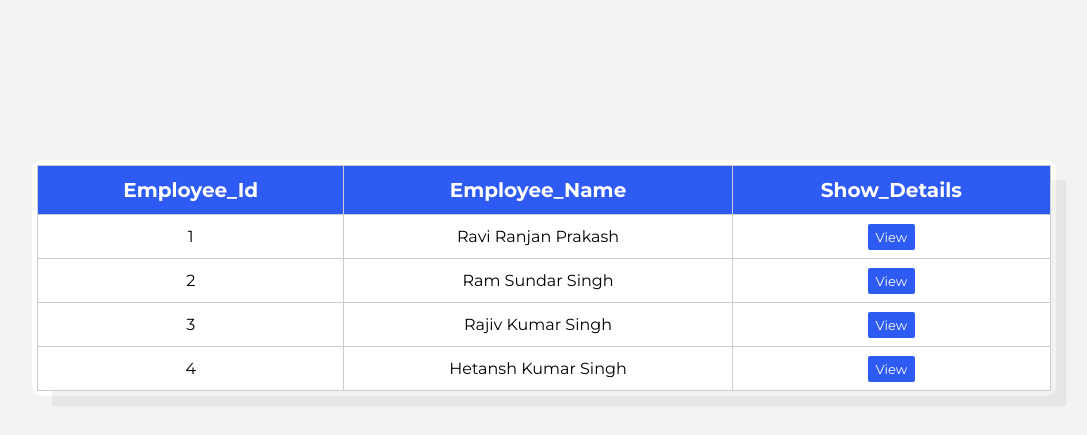
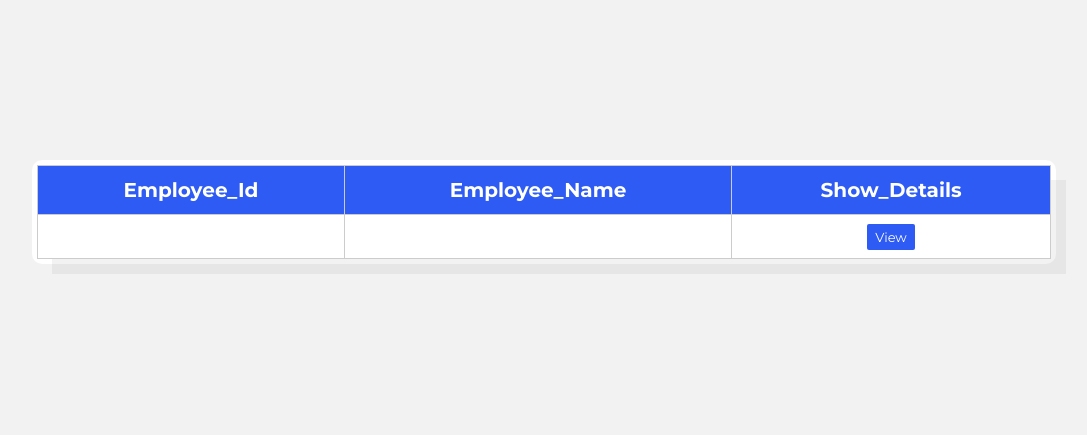
Before and after one commit to QvantelTrainee/Employee-Management, a Django app: template EmployeeManager/templates/View_Employee.html in a window 1280 px wide. Shown: the part 70-505 px from the top of the page, without its empty margins (96-1183 px from the left). Run offline with Django 4.2, Linux system fonts and the light colour scheme; the template is opened without the code that fills it, so the values that code supplies are empty.

Commit message:
Corrections in static files

```diff
--- a/EmployeeManagement/settings.py
+++ b/EmployeeManagement/settings.py
@@ -116,6 +116,8 @@ USE_TZ = True
 # Static files (CSS, JavaScript, Images)
 # https://docs.djangoproject.com/en/4.1/howto/static-files/
 
+STATIC_URL = 'static/'
+STATIC_FILES = BASE_DIR / 'static'
 
 
 # Default primary key field type
--- a/EmployeeManagement/urls.py
+++ b/EmployeeManagement/urls.py
@@ -14,8 +14,9 @@ Including another URLconf
     2. Add a URL to urlpatterns:  path('blog/', include('blog.urls'))
 """
 from django.contrib import admin
-from django.urls import path
+from django.urls import path, include
 
 urlpatterns = [
     path('admin/', admin.site.urls),
+    path('', include('EmployeeManager.urls'))
 ]
--- a/EmployeeManager/static/Home.css
+++ b/EmployeeManager/static/css/Home.css
@@ -6,6 +6,11 @@
   box-sizing: border-box;
   font-family: 'Montserrat', sans-serif;
 }
+
+.logo a{
+  text-decoration: none;
+}
+
 body{
   background: #f2f2f2;
 }
--- a/EmployeeManager/templates/View_Employee.html
+++ b/EmployeeManager/templates/View_Employee.html
@@ -1,3 +1,4 @@
+{% load static %}
 <!DOCTYPE html>
 <html lang="en">
 <head>
@@ -5,8 +6,8 @@
   <meta http-equiv="X-UA-Compatible" content="IE=edge">
   <meta name="viewport" content="width=device-width, initial-scale=1.0">
   <title>View_Employee | qvantel</title>
-  <link rel="stylesheet" href="View_Employee.css">
-  <link rel="stylesheet" href="Home.css">
+  <link rel="stylesheet" href="{% static 'css/View_Employee.css' %}">
+  <link rel="stylesheet" href="{% static 'css/Home.css' %}">
 </head>
 
 
@@ -19,9 +20,9 @@
            qvantel
         </div>
         <div class="nav-items">
-           <li><a href="#">Home</a></li>
+           <li><a href=" ">Home</a></li>
            <li><a href="#">Add Employee</a></li>
-           <li><a href="#">View Employee Details</a></li>
+           <li><a href="view">View Employee Details</a></li>
         </div>
         <div class="search-icon">
            <span class="fas fa-search"></span>
@@ -47,28 +48,12 @@
 
       <tbody>
         <tr>
-          <td>1</td>
-          <td>Ravi Ranjan Prakash</td>
+          <td></td>
+          <td></td>
           <td><a href="#" class="btn">View</a></td>
         </tr>
 
-        <tr>
-          <td>2</td>
-          <td>Ram Sundar Singh</td>
-          <td><a href="#" class="btn">View</a></td>
-        </tr>
 
-        <tr>
-          <td>3</td>
-          <td>Rajiv Kumar Singh</td>
-          <td><a href="#" class="btn">View</a></td>
-        </tr>
-
-        <tr>
-          <td>4</td>
-          <td>Hetansh Kumar Singh</td>
-          <td><a href="#" class="btn">View</a></td>
-        </tr>
 
 
 
--- /dev/null
+++ b/EmployeeManager/urls.py
@@ -0,0 +1,7 @@
+from django.urls import path, include
+from . import views
+
+urlpatterns = [
+    path('',views.index, name='index'),
+    path('view/',views.view, name='view'),
+]
--- a/EmployeeManager/views.py
+++ b/EmployeeManager/views.py
@@ -1,3 +1,7 @@
 from django.shortcuts import render
 
 # Create your views here.
+def index(request):
+    return render(request, 'Home.html' )
+def view(request):
+    return render(request, 'View_Employee.html' )
```
Also changed, not shown: EmployeeManager/templates/Home.html (+6 -4 lines), EmployeeManager/static/css/View_Employee.css (renamed from EmployeeManager/static/View_Employee.css).
